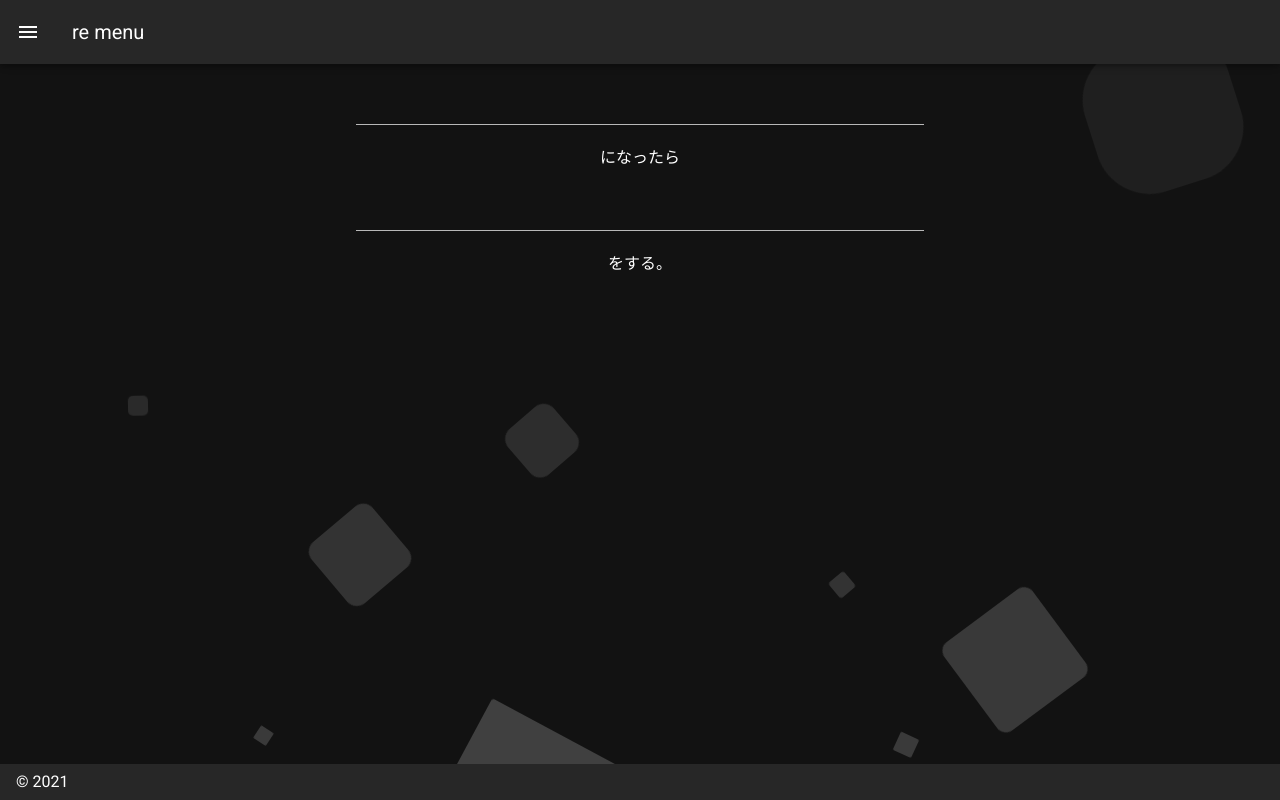
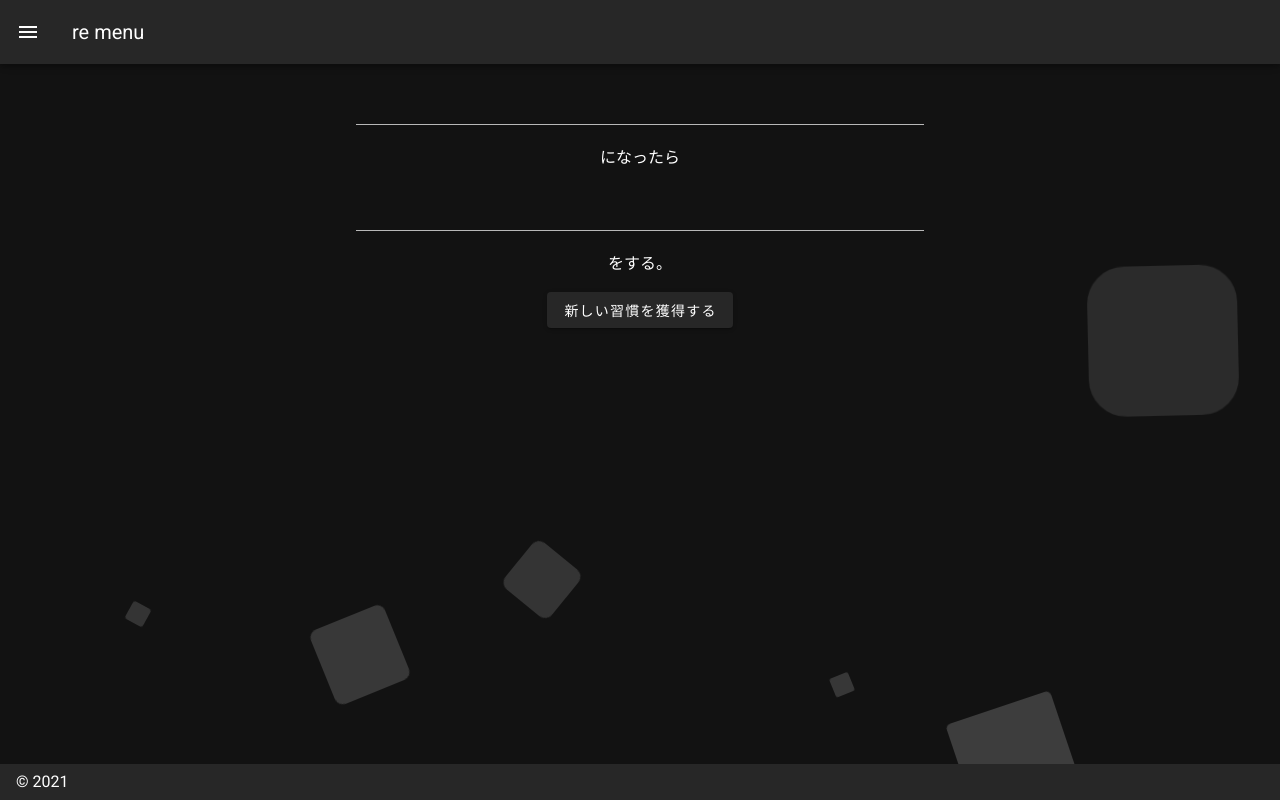
Before and after one commit to saqtaka/remenu, a Nuxt app: page / in a window 1280 px wide. Built offline with nearby package versions, Linux system fonts and the light colour scheme.

Commit message:
Update TopView.vue

```diff
--- a/components/component/TopView.vue
+++ b/components/component/TopView.vue
@@ -5,6 +5,7 @@
             <p>になったら</p>
             <v-text-field></v-text-field>
             <p>をする。</p>
+            <v-btn>新しい習慣を獲得する</v-btn>
         </div>
         <div class="area">
             <ul class="square">
```
